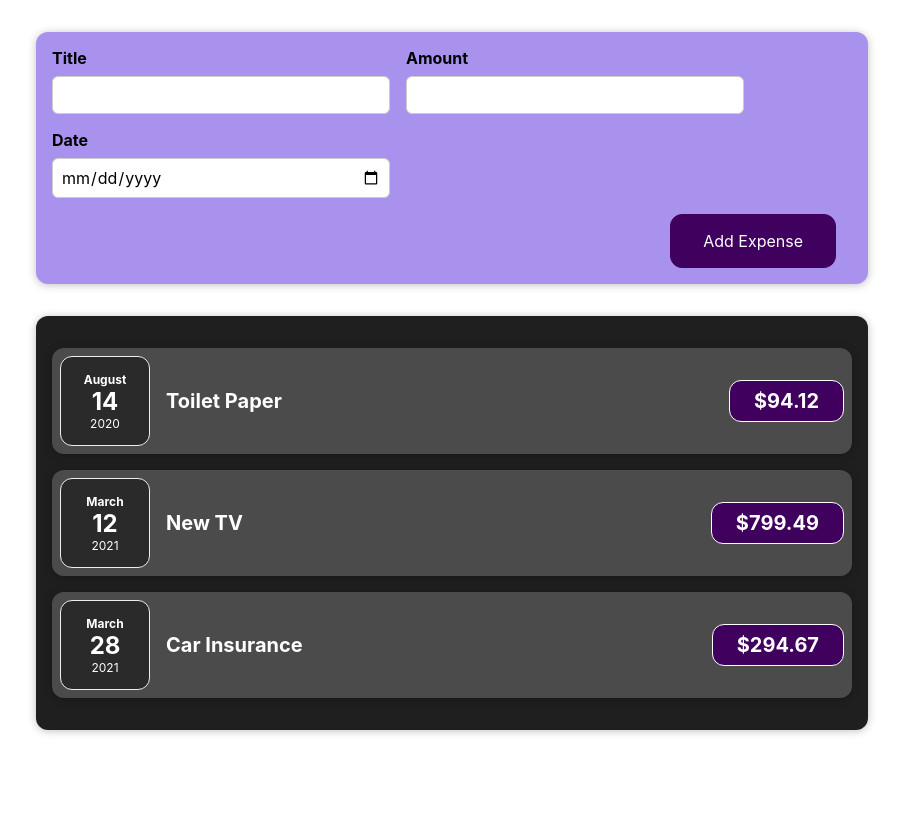
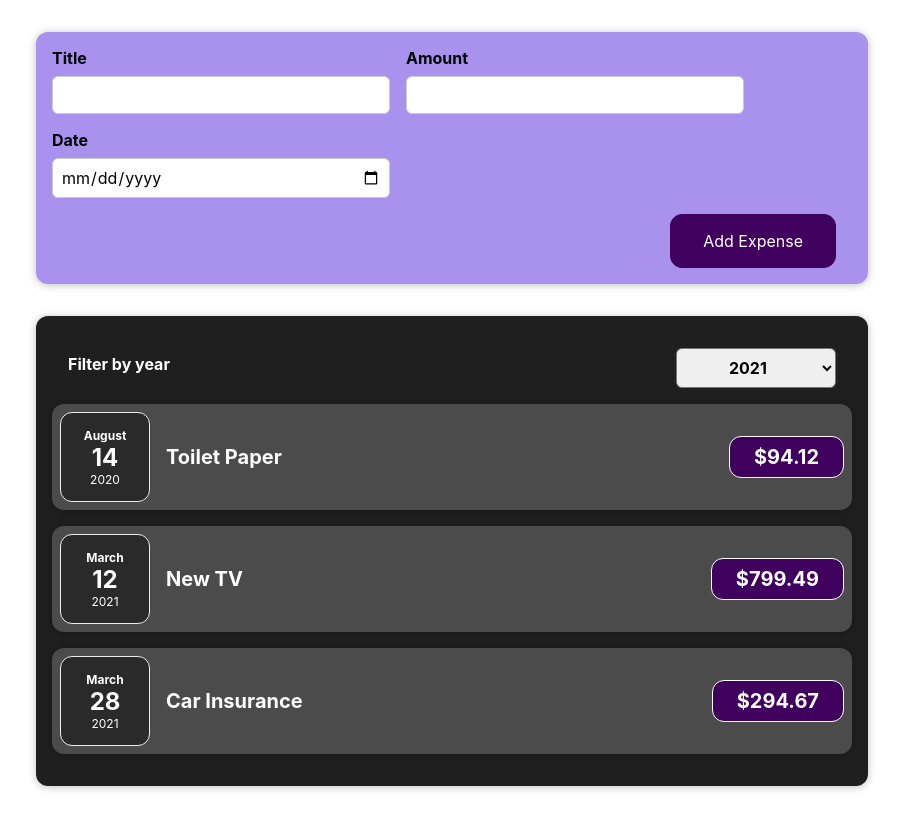
Before and after one commit to leonoronhas/expense-tracker, a React (Create React App) app: page / in a window 1280 px wide. Shown: the whole page, without its empty margins (188-1091 px from the left). Built offline with nearby package versions, Linux system fonts and the light colour scheme; the HTML template or start-up script is replaced by a standard one.

Commit message:
Filter by year

```diff
--- /dev/null
+++ b/src/components/Expenses/ExpenseFilter.css
@@ -0,0 +1,24 @@
+.expenses-filter {
+  color: white;
+  padding: 0 1rem;
+}
+
+.expenses-filter__control {
+  display: flex;
+  width: 100%;
+  align-items: center;
+  justify-content: space-between;
+  margin: 1rem 0;
+}
+
+.expenses-filter label {
+  font-weight: bold;
+  margin-bottom: 0.5rem;
+}
+
+.expenses-filter select {
+  font: inherit;
+  padding: 0.5rem 3rem;
+  font-weight: bold;
+  border-radius: 6px;
+}
--- /dev/null
+++ b/src/components/Expenses/ExpenseFilter.js
@@ -0,0 +1,25 @@
+import React from "react";
+
+import "./ExpenseFilter.css";
+
+const ExpensesFilter = (props) => {
+  const dropdownChangeHandler = (event) => {
+    props.onChangeFilter(event.target.value);
+  };
+
+  return (
+    <div className="expenses-filter">
+      <div className="expenses-filter__control">
+        <label>Filter by year</label>
+        <select value={props.selected} onChange={dropdownChangeHandler}>
+          <option value="2022">2022</option>
+          <option value="2021">2021</option>
+          <option value="2020">2020</option>
+          <option value="2019">2019</option>
+        </select>
+      </div>
+    </div>
+  );
+};
+
+export default ExpensesFilter;
--- a/src/components/Expenses/Expenses.js
+++ b/src/components/Expenses/Expenses.js
@@ -1,11 +1,22 @@
-import React from 'react';
+import React, { useState } from "react";
 import Card from "../UI/Card";
+import ExpensesFilter from "./ExpenseFilter";
 import ExpenseItem from "./ExpenseItem";
 import "./Expenses.css";
 
 const Expenses = (props) => {
+  const [filteredYear, setFilteredYear] = useState("2021");
+
+  const filterChangeHandler = (selectedYear) => {
+    setFilteredYear(selectedYear);
+  };
+
   return (
     <Card className="expenses">
+      <ExpensesFilter
+        onChangeFilter={filterChangeHandler}
+        selected={filteredYear}
+      />
       <ExpenseItem
         title={props.items[0].title}
         amount={props.items[0].amount}
```
